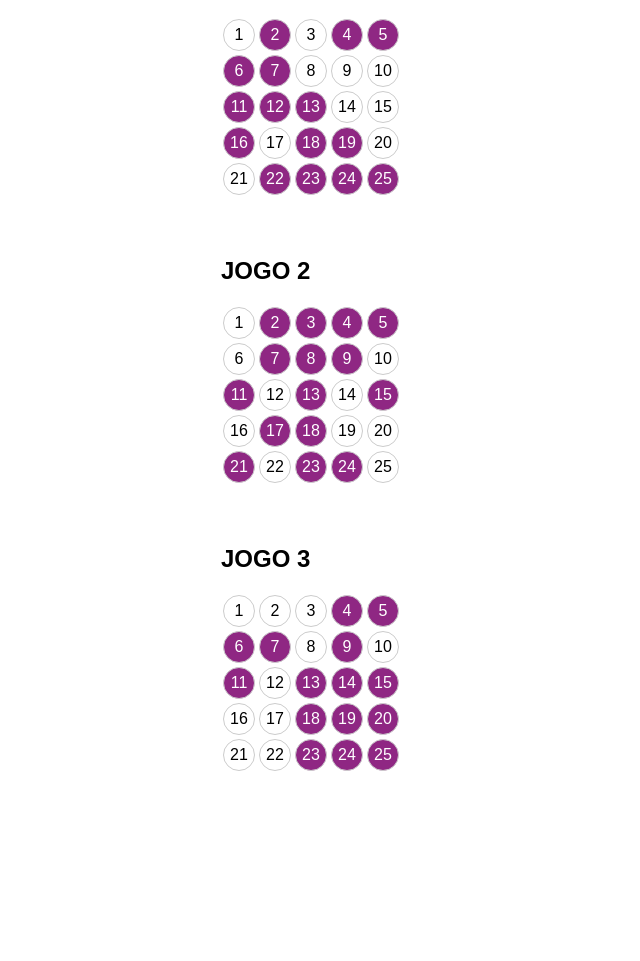
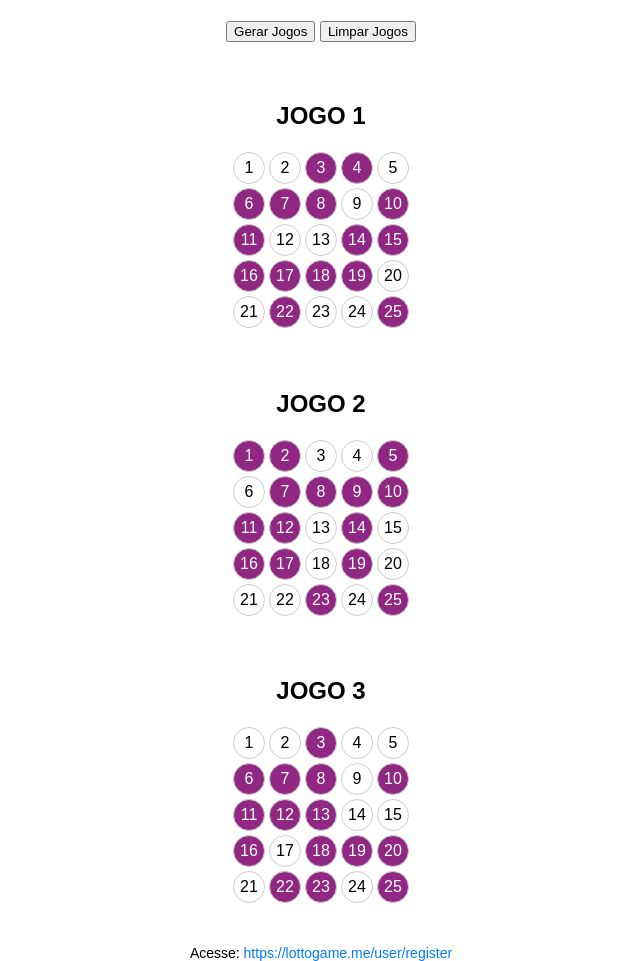
Before and after one commit to Robertto-Peixoto/jogos-lotofacil, a plain HTML site: page index.html in a window 1280 px wide. Shown: the part 79-1040 px from the top of the page, without its empty margins (319-959 px from the left). Before the commit the page ends 852 px from the top, so only its background shows below. Drawn offline with Linux system fonts and the light colour scheme.

Commit message:
Adiciona botões e ajusta função de limpeza

```diff
--- a/index.html
+++ b/index.html
@@ -11,8 +11,8 @@
       flex-direction: column;
       align-items: center;
       justify-content: center;
-      height: 100vh;
       margin: 0;
+      text-align: center;
     }
     .jogo {
       margin: 20px;
@@ -21,6 +21,7 @@
       display: flex;
       flex-wrap: wrap;
       width: 200px;
+      justify-content: center;
     }
     .bolinha {
       width: 30px;
@@ -36,10 +37,28 @@
       background-color: #8f2783; /* Cor roxo claro */
       color: white;
     }
+    .buttons {
+      margin: 20px;
+    }
+    .footer {
+      margin-top: 20px;
+      font-size: 14px;
+    }
+    .footer a {
+      color: #007BFF;
+      text-decoration: none;
+    }
+    .footer a:hover {
+      text-decoration: underline;
+    }
   </style>
 </head>
 <body>
   <h1>Sugestões de Jogos para Lotofácil</h1>
+  <div class="buttons">
+    <button onclick="gerarTodosJogos()">Gerar Jogos</button>
+    <button onclick="limparTodosJogos()">Limpar Jogos</button>
+  </div>
   <div class="jogo">
     <h2>JOGO 1</h2>
     <div class="bolinhas" id="jogo1"></div>
@@ -51,6 +70,9 @@
   <div class="jogo">
     <h2>JOGO 3</h2>
     <div class="bolinhas" id="jogo3"></div>
+  </div>
+  <div class="footer">
+    Acesse: <a href="https://lottogame.me/user/register" target="_blank">https://lottogame.me/user/register</a>
   </div>
 
   <script>
@@ -76,9 +98,25 @@
       }
     }
 
-    gerarJogo('jogo1');
-    gerarJogo('jogo2');
-    gerarJogo('jogo3');
+    function gerarTodosJogos() {
+      gerarJogo('jogo1');
+      gerarJogo('jogo2');
+      gerarJogo('jogo3');
+    }
+
+    function limparTodosJogos() {
+      const jogos = ['jogo1', 'jogo2', 'jogo3'];
+      jogos.forEach(jogoId => {
+        const container = document.getElementById(jogoId);
+        const bolinhas = container.getElementsByClassName('bolinha');
+        for (const bolinha of bolinhas) {
+          bolinha.classList.remove('pintada');
+        }
+      });
+    }
+
+    // Gerar jogos iniciais ao carregar a página
+    window.onload = gerarTodosJogos;
   </script>
 </body>
 </html>
```
